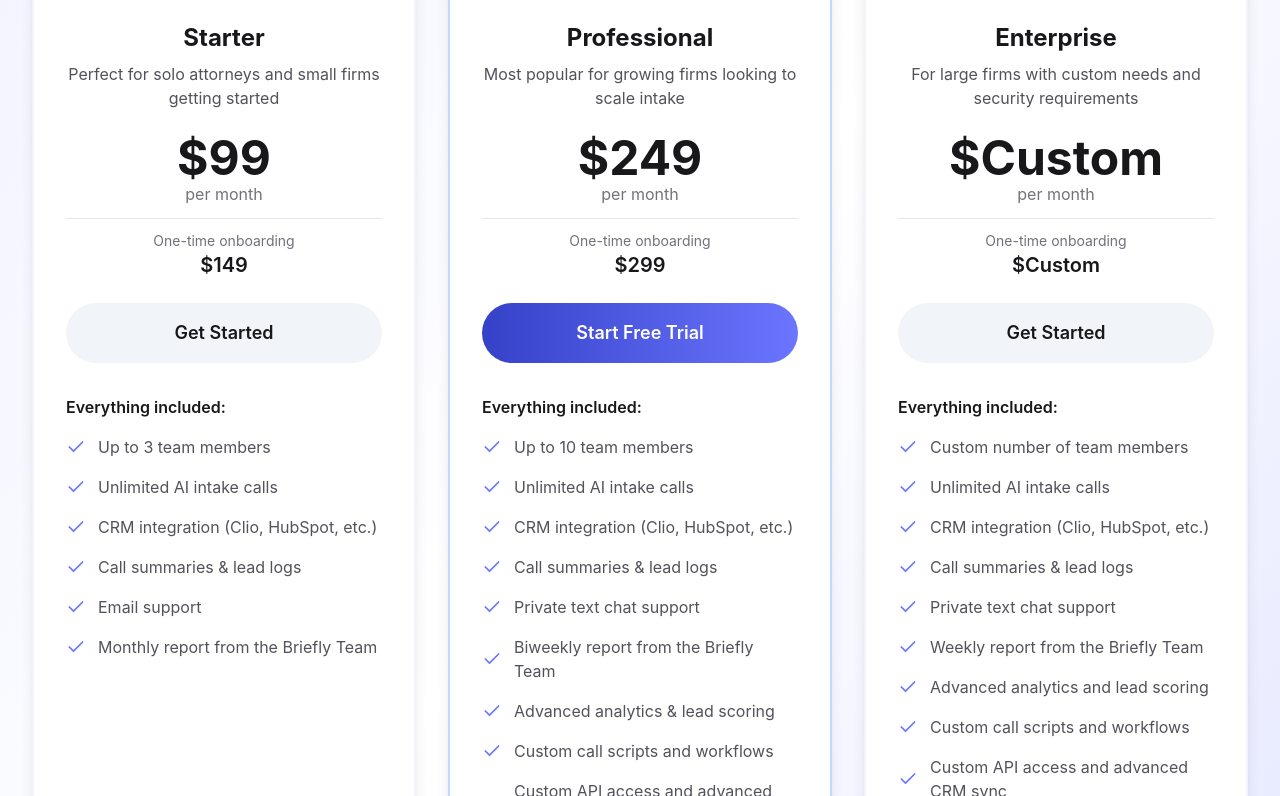
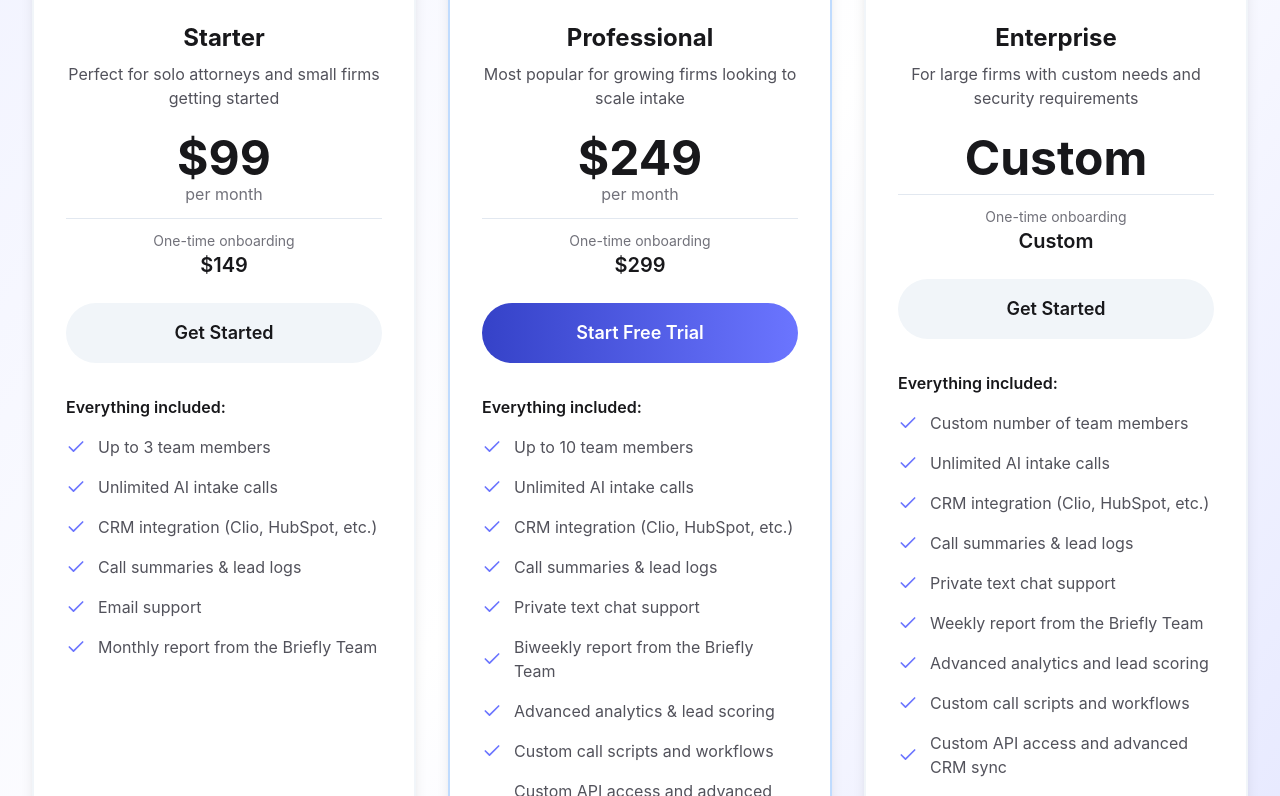
Before and after one commit to hridayunadkat/briefly-site, a React (Vite) app: page /#/ in a window 1280 px wide. Shown: the part 2384-3180 px from the top of the page. Built offline with nearby package versions, Linux system fonts and the light colour scheme; a web font is replaced by a local one; what @radix-ui/themes would draw is missing.

Commit message:
custom pricing 3

```diff
--- a/src/components/Pricing.jsx
+++ b/src/components/Pricing.jsx
@@ -64,7 +64,6 @@ import React, { useState } from 'react';
             'Custom security and compliance',
             'Custom integrations and automations',
             'Training and onboarding included',
-            'Custom feature requests and integrations'
           ],
           color: 'from-brand-400 to-brand-600',
           popular: false
@@ -193,11 +192,14 @@ import React, { useState } from 'react';
                         animate={{ opacity: 1, y: 0 }}
                         transition={{ duration: 0.3 }}
                       >
-                        ${isYearly ? plan.yearlyPrice : plan.monthlyPrice}
+                        {typeof (isYearly ? plan.yearlyPrice : plan.monthlyPrice) === 'string'
+                          ? (isYearly ? plan.yearlyPrice : plan.monthlyPrice)
+                          : `$${isYearly ? plan.yearlyPrice : plan.monthlyPrice}`
+                        }
                       </motion.div>
                       <div className="text-zinc-500">
-                        per {isYearly ? 'year' : 'month'}
-                        {isYearly && (
+                        {typeof (isYearly ? plan.yearlyPrice : plan.monthlyPrice) !== 'string' && `per ${isYearly ? 'year' : 'month'}`}
+                        {isYearly && typeof plan.monthlyPrice === 'number' && typeof plan.yearlyPrice === 'number' && (
                           <span className="block text-sm text-brand-400 font-medium">
                             Save ${(plan.monthlyPrice * 12) - plan.yearlyPrice}
                           </span>
@@ -205,7 +207,12 @@ import React, { useState } from 'react';
                       </div>
                       <div className="mt-3 pt-3 border-t border-slate-200">
                         <div className="text-sm text-zinc-500">One-time onboarding</div>
-                        <div className="text-xl font-semibold text-zinc-900">${plan.onboardingFee}</div>
+                        <div className="text-xl font-semibold text-zinc-900">
+                          {typeof plan.onboardingFee === 'string'
+                            ? plan.onboardingFee
+                            : `$${plan.onboardingFee}`
+                          }
+                        </div>
                       </div>
                     </div>
 
```
